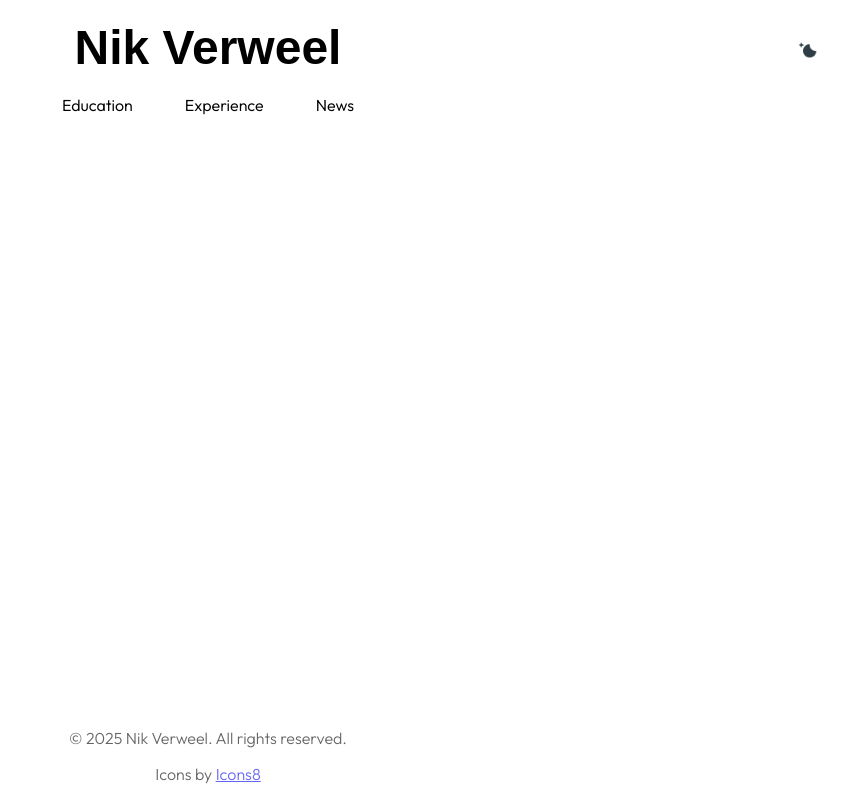
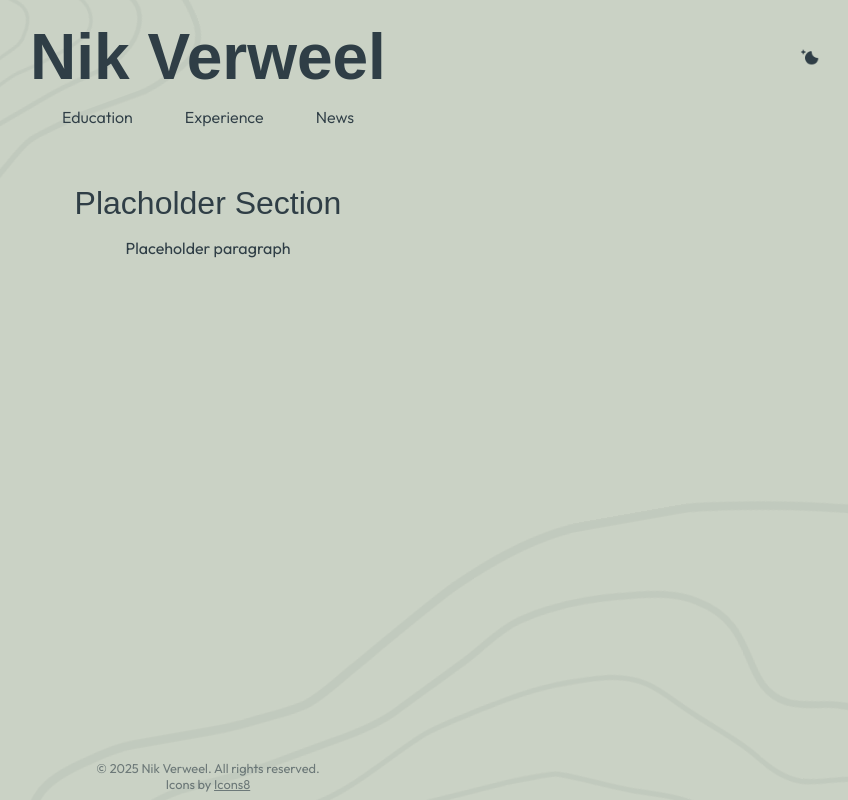
Before and after one commit to nikverweel/portfolio, a plain HTML site: page index.html in a window 1280 px wide. Shown: the whole page, without its empty margins (432-1280 px from the left). Drawn offline with Linux system fonts and the light colour scheme; a web font is replaced by a local one.

Commit message:
Added background SVGs

```diff
--- a/index.html
+++ b/index.html
@@ -5,6 +5,8 @@
         <meta charset="UTF-8">
         <meta name="viewport" content="width=device-width, initial-scale=1.0">
         <title>Nik Verweel</title>
+
+        <!-- Source files -->
         <link rel="stylesheet" href="style.css">
         <script src="script.js"></script>
 
@@ -19,12 +21,19 @@
     </head>
 
     <body>
+        <div id="background-left" class="background-svgs"></div>
+        <div id="background-right" class="background-svgs"></div>
+
         <header>
-        <div class="logo-nightmode">
+            <div class="logo">
                 <h1 id="header-title">Nik Verweel</h1>
-            <img id="header-logo" src="res/logo-light.svg" alt="Nik Verweel Logo">
+                <div id="header-logo-container">
+                    <img id="header-logo" src="res/logo-dark.svg" alt="Nik Verweel Logo">
+                </div>
                 <div class="nightmode-button">
-                <button><img src="icons/sun-light.svg" alt="Light Mode"></button>
+                    <button id="theme-toggle">
+                        <img id="theme-toggle-icon" src="icons/moon-dark.png" alt="Toggle Theme Icon">
+                    </button>
                 </div>
             </div>
             <nav>
@@ -36,12 +45,18 @@
             </nav>
         </header>
 
+        <main>
+            <section>
+                <h2>Placholder Section</h2>
+                <p>Placeholder paragraph</p>
+            </section>
+        </main>
+
         <footer>
             <p>&copy; 2025 Nik Verweel. All rights reserved.</p>
-        <p>Icons by <a href="https://icons8.com/">Icons8</a></p>
+            <p>Icons by <a href="https://icons8.com/" target="_blank">Icons8</a></p>
         </footer>
+
     </body>
 
 </html>
-
-<!-- IF PAGE < 600 px wide, Nik Verweel becomes logo, and stack menu items vertically instead of horizontally -->
--- a/script.js
+++ b/script.js
@@ -1,65 +1,62 @@
 // script.js
 document.addEventListener('DOMContentLoaded', () => {
-    // Get elements from HTML
-    const body = document.body;
+
+    // --- DOM Elements ---
+    const htmlElement = document.documentElement;
+    const themeToggleButton = document.getElementById('theme-toggle');
+    const themeToggleIcon = document.getElementById('theme-toggle-icon');
     const headerLogo = document.getElementById('header-logo');
-    const nightButton = document.querySelector('.nightmode-button button');
-    const htmlElement = document.querySelector('html');
 
-    // Define CSS variables
-    const cssVariableNames = [
-        "--dark-background",
-        "--light-text"
-    ];
+    // --- Icon and logo paths ---
+    const lightThemeIcon = 'icons/sun-light.svg'
+    const darkThemeIcon = 'icons/moon-dark.png'
+    const lightLogo = 'res/logo-light.svg'
+    const darkLogo = 'res/logo-dark.svg'
 
-    // Function for light mode
-    function lightMode() {
-        // Change colours etc
-        nightButton.querySelector('img').src = "icons/moon-dark.png";
-        nightButton.querySelector('alt') = "Light Mode";
-        localStorage.setItem('theme', 'light');
-        htmlElement.setAttribute('data-theme', 'light');
-
-        // Set CSS Variables
-        document.documentElement.style.setProperty(cssVariableNames[0], '#CAD2C5');
-        document.documentElement.style.setProperty(cssVariableNames[1], '#2f3e46');
-
-    }
-
-    // Function for dark mode
-    function darkMode() {
-        // Change colours etc
-        nightButton.querySelector('img').src = "icons/sun-light.svg";
-        nightButton.querySelector('alt') = "Dark Mode";
-        localStorage.setItem('theme', 'dark');
-        htmlElement.setAttribute('data-theme', 'dark');
-
-        // Set CSS Variables
-        document.documentElement.style.setProperty(cssVariableNames[0], '#2f3e46');
-        document.documentElement.style.setProperty(cssVariableNames[1], '#CAD2C5');
-
-    }
-
-    // Set mode automatically based on application preference
-    if (localStorage.getItem('theme') === 'light') {
-        lightMode();
-    } else if (localStorage.getItem('theme') === 'dark') {
-        darkMode();
-    } else {
-        // Check system preference
-        if (window.matchMedia('(prefers-color-scheme: light)').matches) {
-            lightMode();
+    // --- Theme function ---
+    function applyTheme(theme) {
+        if (theme === 'light') {
+            // Set theme to light
+            htmlElement.removeAttribute('data-theme');
+            themeToggleIcon.src = darkThemeIcon;
+            themeToggleIcon.alt = "Switch to dark mode";
+            if (headerLogo) headerLogo.src = darkLogo;
+            localStorage.setItem('theme', 'light');
         } else {
-            darkMode();
+            // Set theme to dark
+            htmlElement.setAttribute('data-theme', 'dark');
+            themeToggleIcon.src = lightThemeIcon;
+            themeToggleIcon.alt = "Switch to light mode";
+            if (headerLogo) headerLogo.src = lightLogo;
+            localStorage.setItem('theme', 'dark')
         }
     }
 
-    // Change modes on click
-    nightButton.addEventListener('click', () => {
-        if (nightButton.querySelector('img').src === "icons/sun-light.svg") {
-            darkMode();
-        } else {
-            lightMode();
-        }
+    // --- Initial theme setup ---
+
+    // Check localStorage
+    const savedTheme = localStorage.getItem('theme');
+
+    // Check system preferences
+    const prefersDark = window.matchMedia('(prefers-color-scheme: dark)').matches;
+    let currentTheme;
+
+    if (savedTheme) {
+        currentTheme = savedTheme;
+    } else {
+        // Set default theme based on system preferences
+        currentTheme = prefersDark ? 'dark' : 'light';
+    }
+
+    // Apply theme on initial load
+    applyTheme(currentTheme);
+
+    // --- Event listener for toggle theme button ---
+    themeToggleButton.addEventListener('click', () => {
+        // Check the current theme
+        const isDarkMode = htmlElement.hasAttribute('data-theme');
+        // Toggle the opposite theme
+        applyTheme(isDarkMode ? 'light' : 'dark');
     });
+
 });
--- a/style.css
+++ b/style.css
@@ -1,8 +1,33 @@
 /* style.css */
+:root {
+    --background-colour: #CAD2C5;   /* Light background */
+    --text-colour: #2f3e46;         /* Dark text */
+    --button-hover-bg: rgba(47, 62, 70, 0.1);
+    --footer-opacity: 0.6;
+    --contour-colour: #2f3e46;
+
+    /* Background variables */
+    --background-width-left: 1000px;
+    --background-width-right: 1500px;
+    --background-left-svg: url('res/contour-1-dark.svg');
+    --background-right-svg: url('res/contour-1-dark.svg');
+}
+
+html[data-theme="dark"] {
+    --background-colour: #2f3e46;   /* Dark background */
+    --text-colour: #CAD2C5;         /* Light text */
+    --button-hover-bg: rgba(202, 210, 197, 0.2);
+    --contour-colour: #CAD2C5;
+
+    /* Background variables */
+    --background-left-svg: url('res/contour-1-light.svg');
+    --background-right-svg: url('res/contour-1-light.svg');
+}
+
 body {
+    background-color: var(--background-colour);
+    color: var(--text-colour);
     margin: 0;
-    background-color: var(--dark-background);
-    color: var(--light-text);
     display: flex;
     flex-direction: column;
     align-items: center;
@@ -10,6 +35,17 @@ body {
     min-height: 100vh;
     min-width: 400px;
     overflow: hidden;
+    position: relative;
+    transition: background-color 0.3s ease, color 0.3s ease;
+    font-family: "Outfit", sans-serif;
+}
+
+main {
+    flex-grow: 1;
+    width: 100%;
+    box-sizing: border-box;
+    position: relative;
+    z-index: 1;
 }
 
 header {
@@ -17,28 +53,69 @@ header {
     display: flex;
     flex-direction: column;
     align-items: center;
+    position: relative;
+    z-index: 1;
+}
+
+.logo {
+    position: relative;
+    display: flex;
+    width: 100%;
+    flex-direction: column;
+    align-items: center;
+    padding: 20px 20px 0 20px;
+    box-sizing: border-box;
 }
 
 h1 {
     font-family: "Funnel Display", sans-serif;
     font-weight: 600;
-    font-size: 3em;
+    font-size: 4em;
     text-align: center;
     margin: 0;
 }
 
-p {
-    font-family: "Outfit", sans-serif;
-    font-weight: 300;
-    text-align: center;
-    margin-top: 10px;
+#header-logo-container {
+    display: none;
+    margin-top: 8px;
+}
+
+#header-logo {
+    height: 50px;
+    width: auto;
+}
+
+.nightmode-button {
+    position: absolute;
+    right: 20px;
+    top: 42%;
+    z-index: 2;
+}
+
+.nightmode-button button {
+    background-color: transparent;
+    border: none;
+    cursor: pointer;
+    padding: 8px;
+    border-radius: 6px;
+    transition: background-color 0.3s ease;
+}
+
+.nightmode-button button:hover {
+    background-color: var(--button-hover-bg);
+}
+
+.nightmode-button img {
+    height: 20px;
+    width: auto;
+    vertical-align: middle;
 }
 
 nav {
     display: flex;
     justify-content: center;
-    margin-top: 20px;
-    margin-bottom: 20px;
+    margin-top: 5px;
+    margin-bottom: 10px;
     width: 100%;
 }
 
@@ -51,7 +128,7 @@ nav ul {
 }
 
 nav ul li a {
-    color: var(--light-text);
+    color: var(--text-colour);
     text-decoration: none;
     font-family: "Outfit", sans-serif;
     font-weight: 350;
@@ -59,64 +136,94 @@ nav ul li a {
     padding: 8px 16px;
     border-radius: 8px;
     transition: background-color 0.3s ease;
+    display: block;
 }
 
 nav ul li a:hover {
-    background-color: rgba(202, 210, 197, 0.2);
+    background-color: var(--button-hover-bg);
+}
+
+
+main p {
+    text-align: center;
+    margin-top: 16px;
+}
+
+main section {
+    margin-top: 40px;
+}
+
+main h2 {
+    font-family: "Funnel Display", sans-serif;
+    font-weight: 400;
+    font-size: 2em;
+    margin-bottom: 16px;
+    text-align: center;
 }
 
 footer {
     width: 100%;
     text-align: center;
-    color: var(--light-text);
-    font-family: "Outfit", sans-serif;
-    position: absolute;
-    bottom: 0;
-    opacity: 60%;
+    padding-top: 8px;
+    padding-bottom: 8px;
+    margin-top: auto;
+    box-sizing: border-box;
+    font-size: 0.8em;
+    opacity: var(--footer-opacity);
+    position: relative;
+    z-index: 1;
 }
 
-.logo-nightmode {
-    width: 100%;
-    display: flex;
-    flex-direction: column;
-    position: relative;
-    padding-top: 20px;
+footer p {
+    margin: 0;
+    font-family: "Outfit", sans-serif;
 }
 
-.nightmode-button {
-    position: absolute;
-    top: 42%;
-    right: 20px;
-    gap: 10px;
-    align-items: center;
+footer a {
+    color: var(--text-colour);
+    text-decoration: underline;
 }
 
-.nightmode-button button {
-    background-color: transparent;
-    border: 0px;
-    color: var(--light-text);
-    padding: 8px 10px;
-    border-radius: 5px;
-    cursor: pointer;
-    font-family: "Outfit", sans-serif;
-    transition: background-color 0.3s ease;
-    font-size: 0.8em;
+footer a:hover {
+    opacity: 0.2;
 }
 
-.nightmode-button button:hover {
-    background-color: rgba(202, 210, 197, 0.2);
+.background-svgs {
+    position: fixed;
+    bottom: 0;
+    height: 100%;
+    z-index: 0;
+    pointer-events: none;
+    background-repeat: no-repeat;
+    background-position: top;
+    background-size: contain;
+    transition: background-image 0.3s ease;
+    opacity: 0.05;
 }
 
-.nightmode-button button img {
-    height: 20px;
-    width: auto;
-    vertical-align: middle;
+#background-left {
+    left: -300px;
+    top: -100px;
+    rotate: -20deg;
+    width: var(--background-width-left);
+    background-image: var(--background-left-svg);
+    background-position: top left;
 }
 
-#header-logo {
-    height: 50px;
-    margin-top: 10px;
-    display: none;
+#background-right {
+    right: -700px;
+    bottom: -490px;
+    rotate: 170deg;
+    width: var(--background-width-right);
+    background-image: var(--background-right-svg);
+    background-position: bottom right;
+}
+
+html[data-theme="dark"] #background-left {
+    background-image: var(--background-left-svg);
+}
+html[data-theme="dark"] #background-right {
+    background-image: var(--background-right-svg);
 }
 
 @media screen and (max-width: 600px) {
@@ -124,16 +231,19 @@ footer {
         display: none;
     }
 
-    #header-logo {
-        display: block !important;
+    #header-logo-container {
+        display: block;
+    }
+
+    .logo {
+        align-items: center;
     }
 
     nav ul {
         flex-direction: column;
         align-items: center;
+        gap: 10px;
+        margin-top: 10px;
     }
 
-    nav ul li {
-        margin-bottom: 10px;
-    }
 }
```
Also changed, not shown: res/contour-1-dark.svg (added), res/contour-1-light.svg (added). Lines whose indentation alone changed are shown as unchanged.
